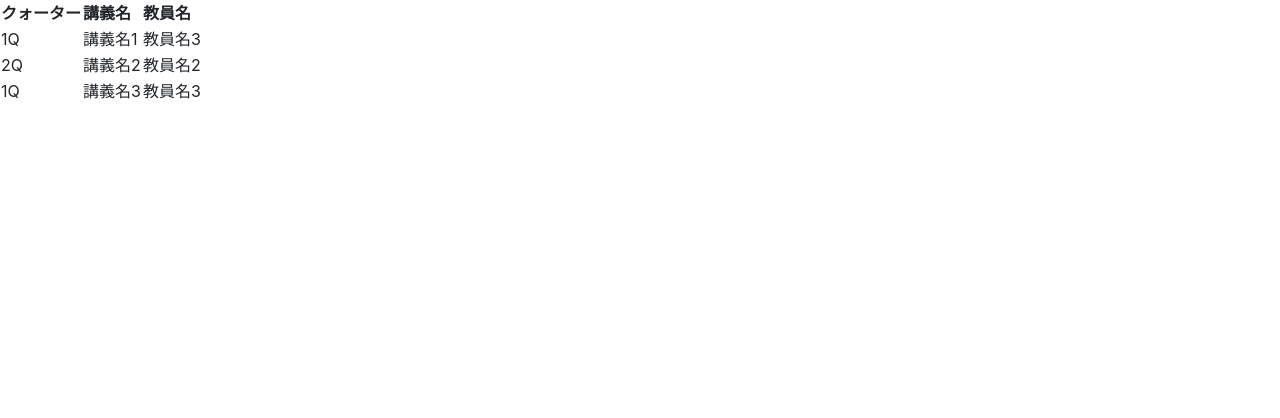
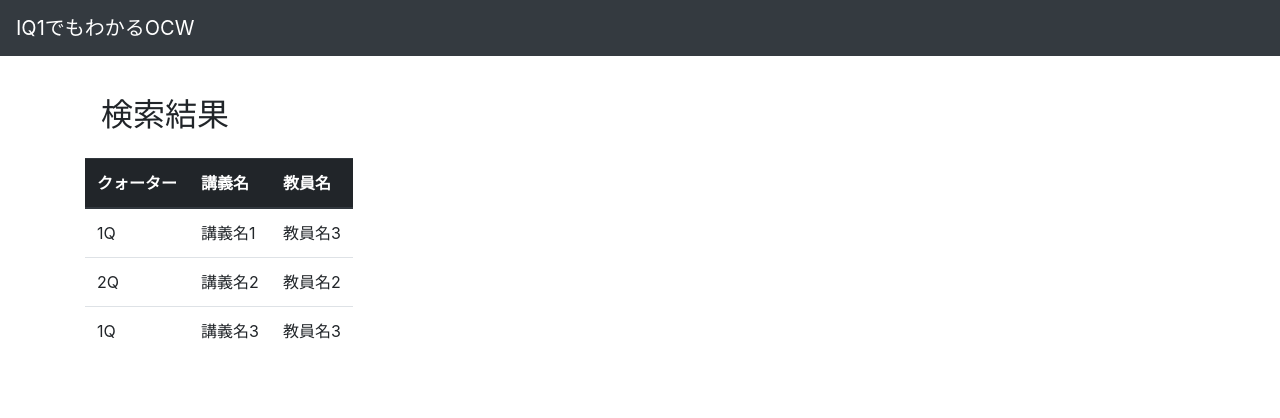
Before and after one commit to IQ1-ITSP/OCW4IQ1, a Django app: page /abc/ in a window 1280 px wide. Shown: the top 418 px of the page. Run offline with Django 3.2, Linux system fonts and the light colour scheme; some libraries are stand-ins or nearby versions.

Commit message:
refs #3 検索結果のUIを修正

```diff
--- a/templates/searchAndResult.html
+++ b/templates/searchAndResult.html
@@ -1,20 +1,37 @@
 <!DOCTYPE html>
 <html lang="en">
     <head>
-        <meta charset="UTF-8">
+        <meta charset="UTF-8" name="viewport">
+        <meta name="viewport" content="width=device-width,initial-scale=1.0">
         <title>検索結果(仮)</title>
-        <link rel="stylesheet" href="https://maxcdn.bootstrapcdn.com/bootstrap/4.0.0/css/bootstrap.min.css" integrity="sha384-Gn5384xqQ1aoWXA+058RXPxPg6fy4IWvTNh0E263XmFcJlSAwiGgFAW/dAiS6JXm" crossorigin="anonymous">
-        <script src="https://code.jquery.com/jquery-3.2.1.slim.min.js" integrity="sha384-KJ3o2DKtIkvYIK3UENzmM7KCkRr/rE9/Qpg6aAZGJwFDMVNA/GpGFF93hXpG5KkN" crossorigin="anonymous"></script>
-        <script src="https://cdnjs.cloudflare.com/ajax/libs/popper.js/1.12.9/umd/popper.min.js" integrity="sha384-ApNbgh9B+Y1QKtv3Rn7W3mgPxhU9K/ScQsAP7hUibX39j7fakFPskvXusvfa0b4Q" crossorigin="anonymous"></script>
-        <script src="https://maxcdn.bootstrapcdn.com/bootstrap/4.0.0/js/bootstrap.min.js" integrity="sha384-JZR6Spejh4U02d8jOt6vLEHfe/JQGiRRSQQxSfFWpi1MquVdAyjUar5+76PVCmYl" crossorigin="anonymous"></script>
+        <!-- BootStrap4 -->
+        <link rel="stylesheet" href="https://stackpath.bootstrapcdn.com/bootstrap/4.1.2/css/bootstrap.min.css" integrity="sha384-Smlep5jCw/wG7hdkwQ/Z5nLIefveQRIY9nfy6xoR1uRYBtpZgI6339F5dgvm/e9B" crossorigin="anonymous">
+        <script src="https://code.jquery.com/jquery-3.3.1.slim.min.js" integrity="sha384-q8i/X+965DzO0rT7abK41JStQIAqVgRVzpbzo5smXKp4YfRvH+8abtTE1Pi6jizo" crossorigin="anonymous"></script>
+        <script src="https://cdnjs.cloudflare.com/ajax/libs/popper.js/1.14.3/umd/popper.min.js" integrity="sha384-ZMP7rVo3mIykV+2+9J3UJ46jBk0WLaUAdn689aCwoqbBJiSnjAK/l8WvCWPIPm49" crossorigin="anonymous"></script>
+        <script src="https://stackpath.bootstrapcdn.com/bootstrap/4.1.2/js/bootstrap.min.js" integrity="sha384-o+RDsa0aLu++PJvFqy8fFScvbHFLtbvScb8AjopnFD+iEQ7wo/CG0xlczd+2O/em" crossorigin="anonymous"></script>
     </head>
     <body>
-        <table>
+        <!-- ナビゲーションバー -->
+        <nav class="navbar navbar-expand-lg navbar-dark bg-dark fixed-top">
+            <!-- navbar-dark : 文字色白 , bg-dark : 背景黒 -->
+            <a class="navbar-brand" href="#">IQ1でもわかるOCW</a>
+            <!-- TODO 必要ならばトグルメニューを追加 -->
+        </nav>
+
+        <div class="container">
+            <div class="pt-5 pb-5">
+                <div class="p-3 pt-5">
+                    <h2>検索結果</h2>
+                </div>
+                <table class="table table-responsive">
+                    <thead class="thead-dark">
                         <tr>
                             <th> {{ result_head.quarter }} </th>
                             <th> {{ result_head.lecname }} </th>
                             <th> {{ result_head.teacher }} </th>
                         </tr>
+                    </thead>
+                    <tbody>
                         {% for item in result_content %}
                         <tr>
                             <td> {{ item.quarter }} </td>
@@ -22,10 +39,9 @@
                             <td> {{ item.teacher }} </td>
                         </tr>
                         {% endfor %}
+                    </tbody>
                 </table>
-
-
-
-
+            </div>
+        </div>
     </body>
 </html>
```
Lines whose indentation alone changed are shown as unchanged.
